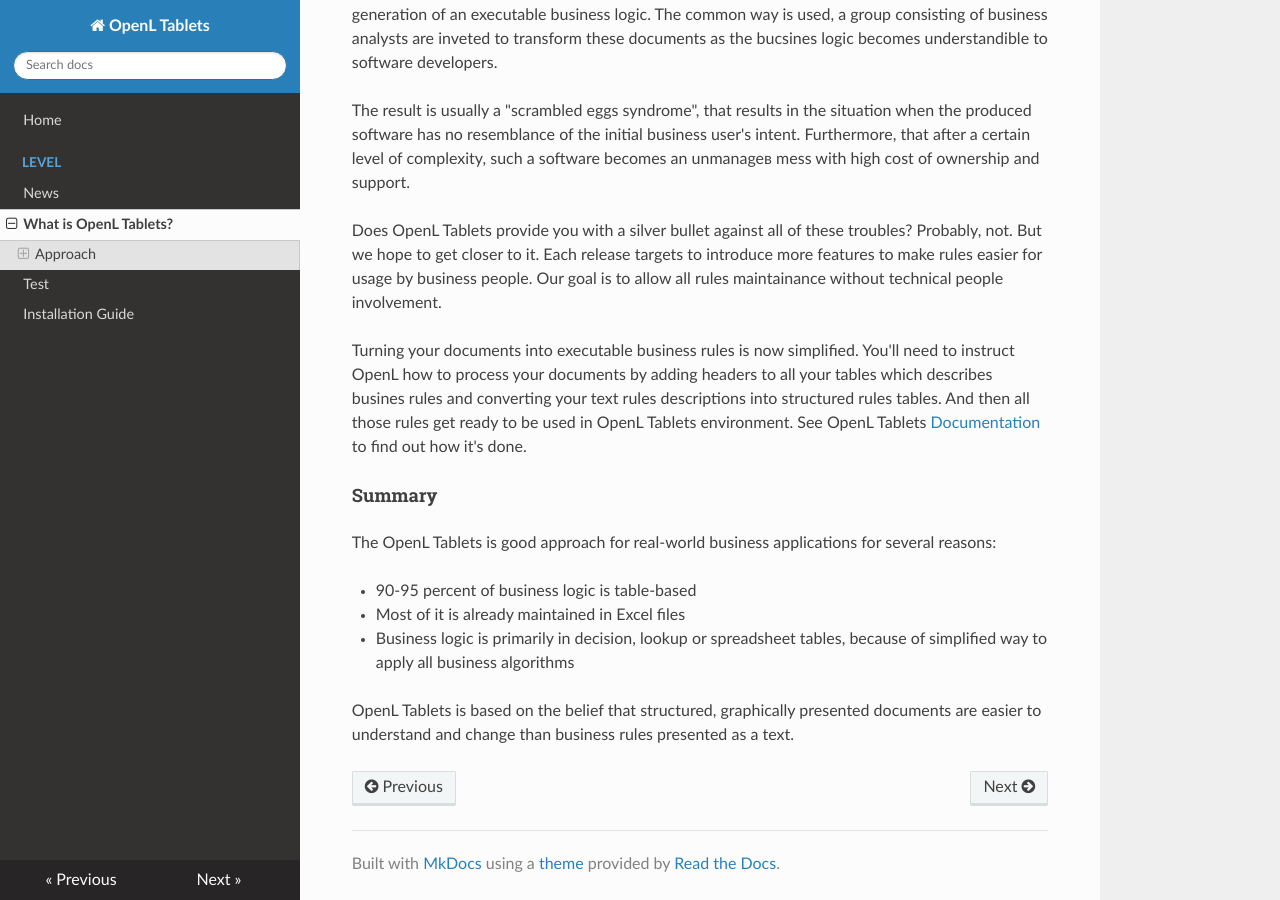
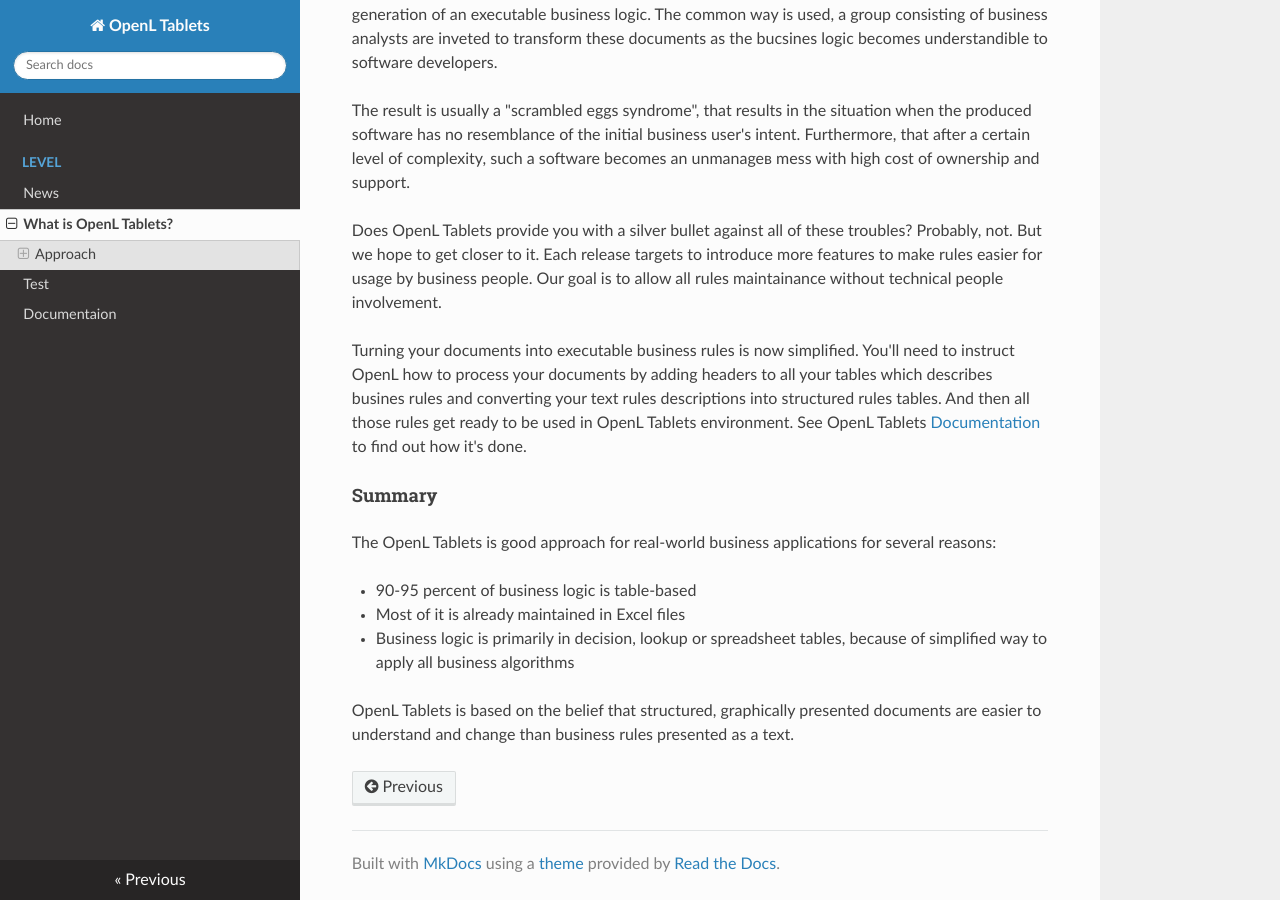
Before and after one commit to WWmonster/MarkdownTest, an MkDocs documentation site: the page built from docs/whatis.md, in a window 1280 px wide and 900 px high, scrolled down 802 px. Built offline with MkDocs 1.6.1, drawn with Linux system fonts in a browser that asks for light colours; nearby versions of some CDN libraries.

Commit message:
Update mkdocs.yml

```diff
--- a/mkdocs.yml
+++ b/mkdocs.yml
@@ -6,5 +6,5 @@ nav:
         - News: news.md
         - What is OpenL Tablets?: whatis.md
         - Test: 'test/test01.md'
-        - Installation Guide: 'OpenL Tablets - Installation Guide_5.25.md'
+        - Documentaion: documentation.md'
 theme: readthedocs
```
